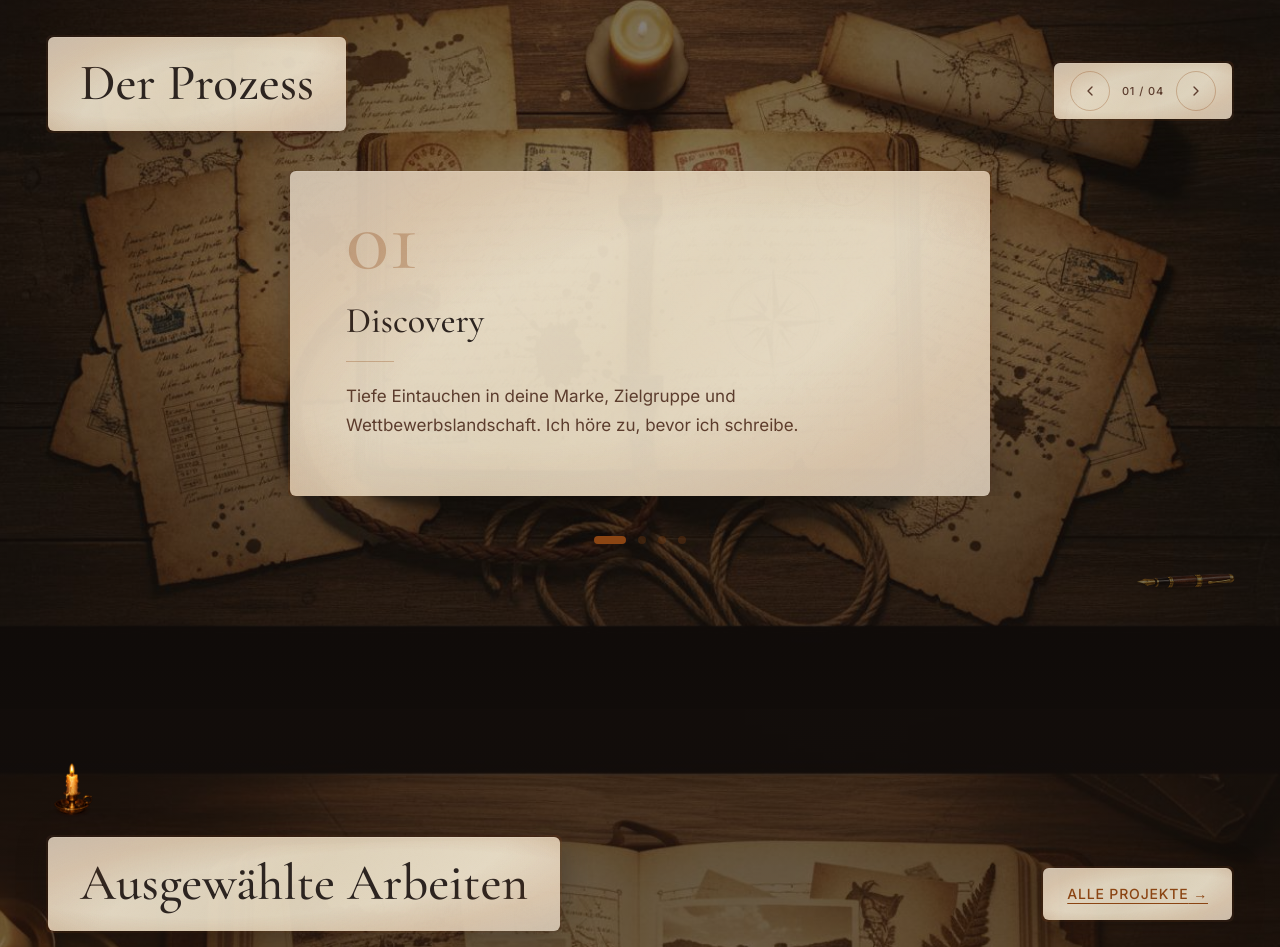
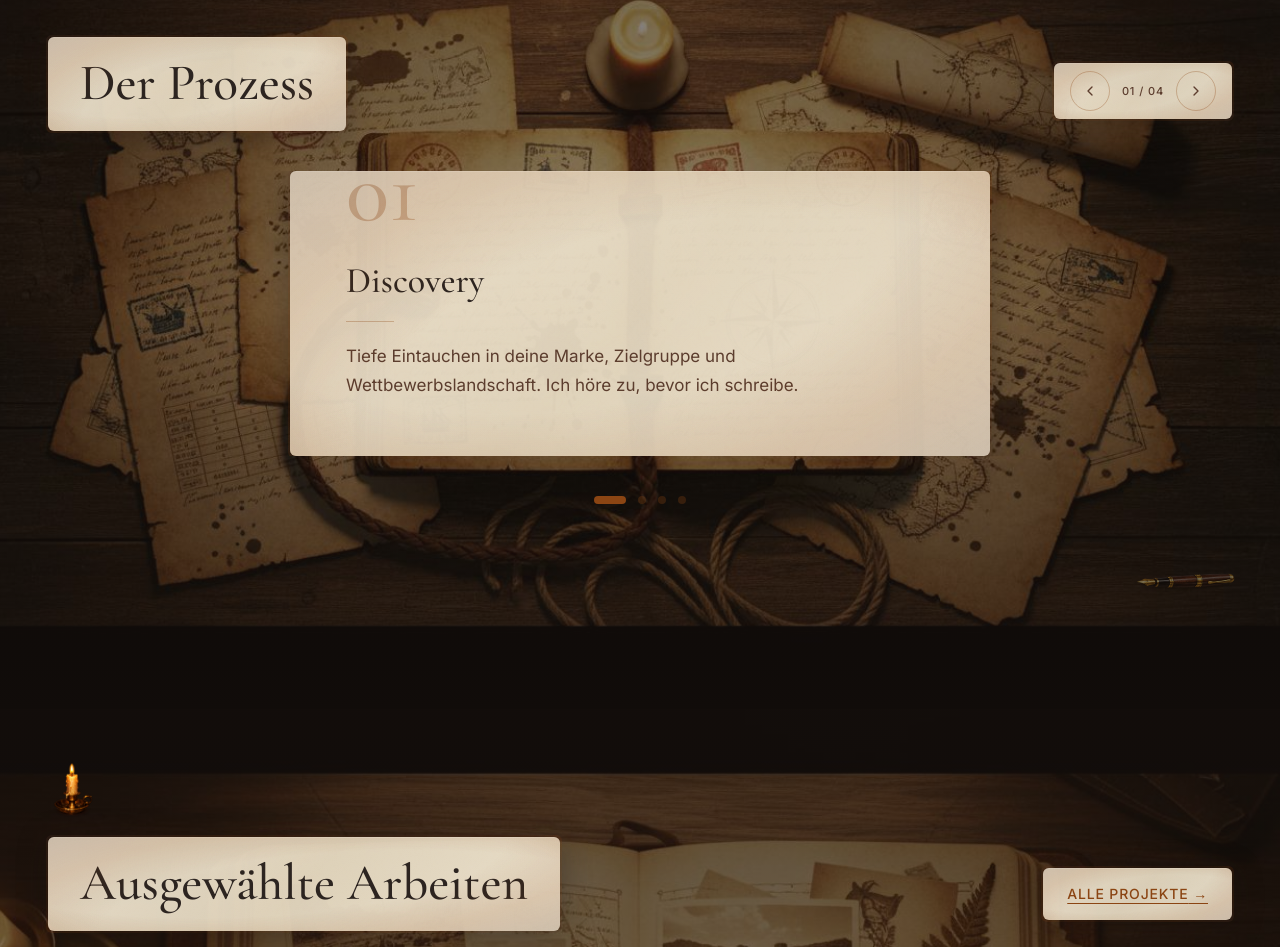
Before and after one commit to qwertyhamburg1/teog3, a React (Vite) app: page / in a window 1280 px wide. Shown: the part 1327-2274 px from the top of the page. Built offline with nearby package versions, Linux system fonts and the light colour scheme.

Commit message:
Update Services.tsx

```diff
--- a/src/sections/Services.tsx
+++ b/src/sections/Services.tsx
@@ -115,13 +115,13 @@ export default function Process() {
               className="aged-paper burned-edges rounded-sm p-10 lg:p-14 max-w-[700px] mx-auto"
               style={{ transform: `rotate(${current % 2 === 0 ? 0.5 : -0.5}deg)` }}
             >
-              {/* Number — big, pulled UP with negative margin */}
-              <span className="font-serif text-[72px] lg:text-[90px] font-medium text-[#8B4513] opacity-30 leading-none block -mt-6 lg:-mt-8">
+              {/* Number — big, pulled WAY UP into the top padding */}
+              <span className="font-serif text-[72px] lg:text-[90px] font-medium text-[#8B4513] opacity-30 leading-none block -mt-16 lg:-mt-20">
                 {step.number}
               </span>
 
               {/* Title — sits below with proper gap */}
-              <h3 className="font-serif text-[30px] lg:text-[36px] font-medium text-[#2C2420] leading-[1.1] mt-4 relative z-[1]">
+              <h3 className="font-serif text-[30px] lg:text-[36px] font-medium text-[#2C2420] leading-[1.1] mt-6 relative z-[1]">
                 {step.title}
               </h3>
 
```
